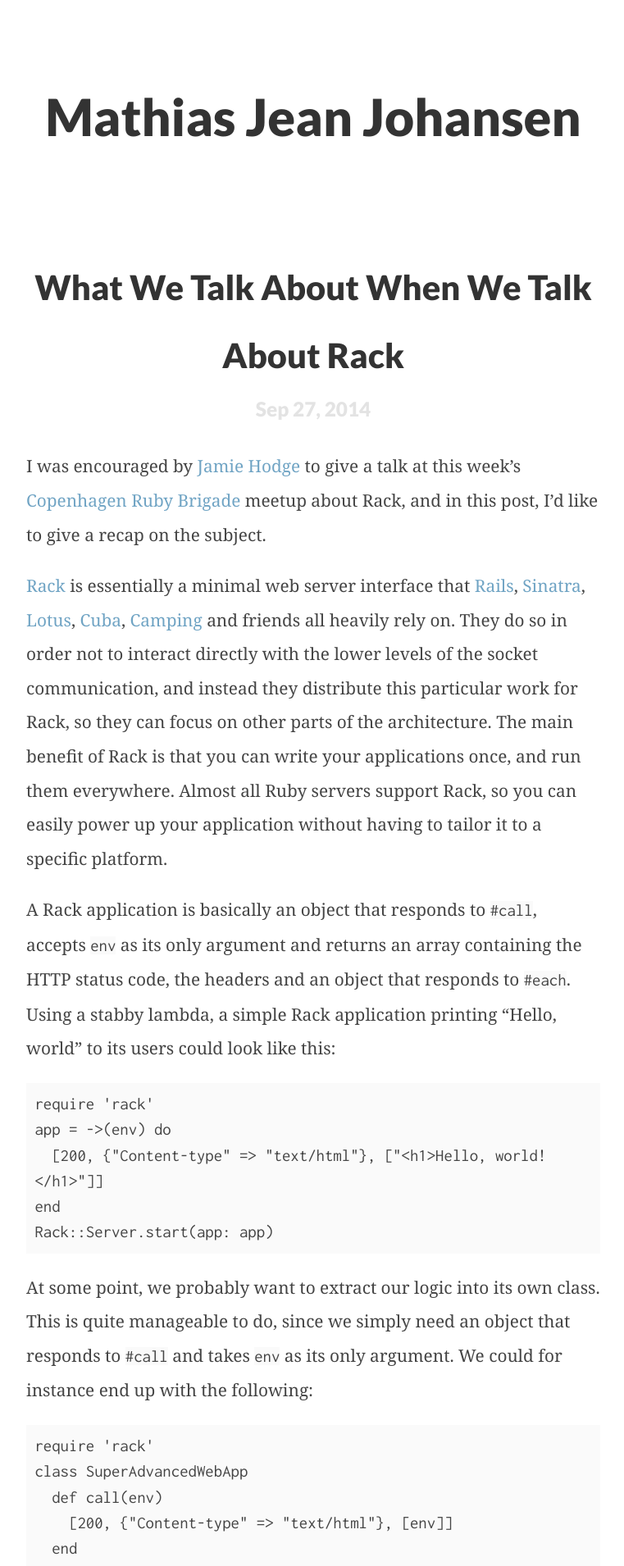
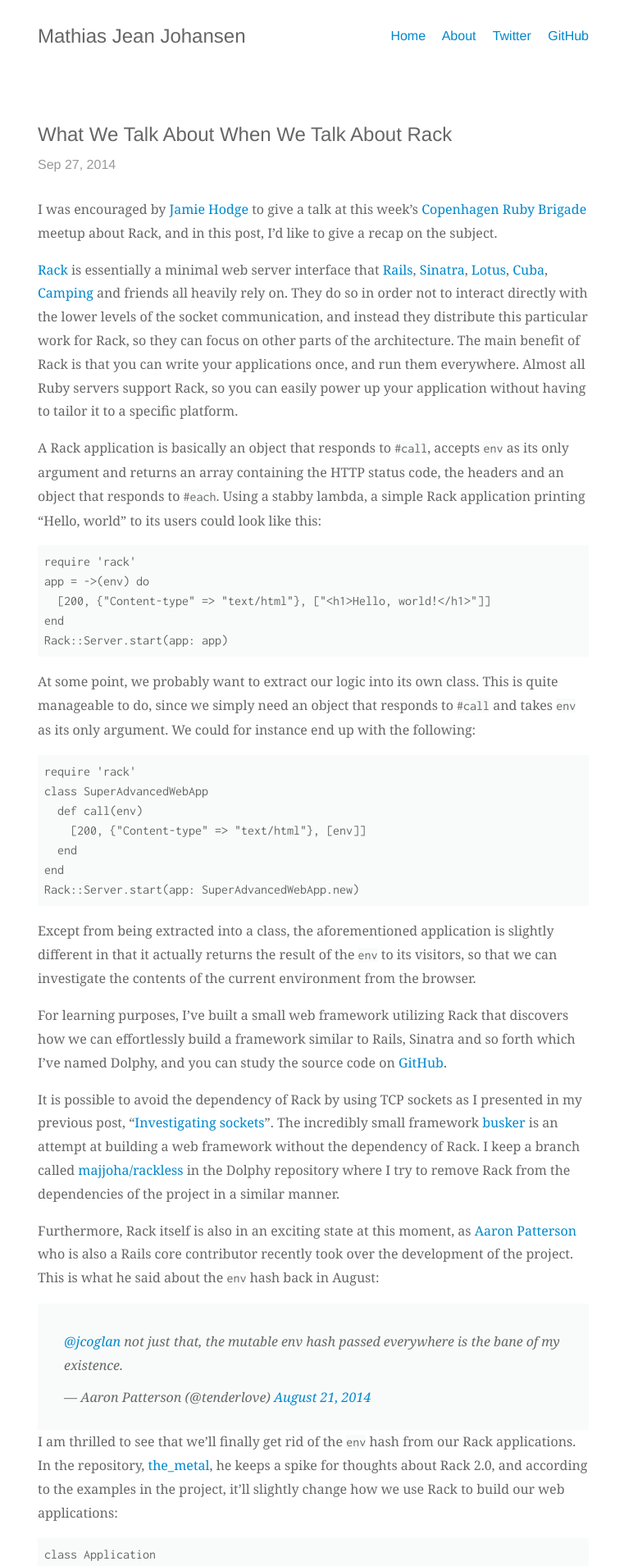
Before and after one commit to majjoha/majjoha.github.io, a Jekyll site: the page built from _posts/2014-09-27-what-we-talk-about-when-we-talk-about-rack.md, in a window 1280 px wide. Shown: the top 1910 px of the page at 82% size, without its empty margins (258-1019 px from the left). Built offline with Jekyll 4.4.1, drawn with Linux system fonts in a browser that asks for light colours; nearby versions of some CDN libraries; Markdown is read by kramdown in place of the engine named in the settings; comment, search, counter and statistics services are not loaded; some of the changed text lies outside the part shown.

Commit message:
Update the design of blog.

```diff
--- a/_layouts/default.html
+++ b/_layouts/default.html
@@ -2,24 +2,31 @@
 <html lang="en">
 <head>
   <meta charset="UTF-8">
-  <title>{{ site.name }}</title>
-  <meta name="description" content="Gazing at Darwin is the personal blog of Mathias Jean Johansen.">
+  <title>{{ page.title }}</title>
+  <meta name="description" content="Mathias Jean Johansen is a Danish software engineer.">
   <meta name="viewport" content="width=device-width; initial-scale=0.5; maximum-scale=1.0;">
   <link rel="shortcut icon" href="/favicon.ico">
+  <link rel="stylesheet" href="https://cdnjs.cloudflare.com/ajax/libs/meyer-reset/2.0/reset.min.css">
+  <link rel="stylesheet" href="http://fonts.googleapis.com/css?family=Inconsolata">
   <link rel="stylesheet" href="/css/stylesheet.css">
+  <script type="text/javascript" src="http://google-code-prettify.googlecode.com/svn/trunk/src/prettify.js"></script>
   <link rel="alternate" type="application/rss+xml" title="RSS" href="/feed.xml">
-  <script type="text/javascript" src="http://google-code-prettify.googlecode.com/svn/trunk/src/prettify.js"></script>
-  <script type="text/javascript" src="http://cdn.mathjax.org/mathjax/latest/MathJax.js?config=TeX-AMS-MML_HTMLorMML"></script>
 </head>
 <body onload="prettyPrint()">
-
-  <div class="container">
-    <h1><a href="/">{{ site.name }}</a></h1>
-    <ul class="posts">
-    {{ content }}
-    </ul>
-  </div>
-
+  <main>
+    <header>
+      <h1>Mathias Jean Johansen</h1>
+      <nav>
+        <a href="/">Home</a>
+        <a href="/about">About</a>
+        <a href="https://twitter.com/majjoha">Twitter</a>
+        <a href="https://github.com/majjoha">GitHub</a>
+      </nav>
+    </header>
+    <section>
+      {{ content }}
+    </section>
+  </main>
 <script type="text/javascript">
 var _gaq = _gaq || [];
 _gaq.push(['_setAccount', 'UA-35562833-1']);
--- a/_layouts/post.html
+++ b/_layouts/post.html
@@ -2,10 +2,7 @@
 layout: default
 ---
 
-  <li class="post">
-    <h2><a href="{{ page.url }}">{{ page.title }}</a></h2>
-    <h3 class="date">{{ page.date | date: "%b %-d, %Y" }}</h3>
-    {{ content }}
-    <p>&nbsp;</p>
-    <p>You should follow me on Twitter <a href="http://twitter.com/majjoha">here</a>.</p>
-  </li>
+<h1>{{ page.title }}</h1>
+<time datetime="{{ page.date }}">{{ page.date | date: "%b %d, %Y" }}</time>
+
+{{ content }}
--- a/css/stylesheet.scss
+++ b/css/stylesheet.scss
@@ -1,106 +1,158 @@
 ---
 ---
 
-@import url(http://fonts.googleapis.com/css?family=Open+Sans:300,700);
-@import url(http://fonts.googleapis.com/css?family=Noto+Serif:400,700);
-@import url(http://fonts.googleapis.com/css?family=Inconsolata);
-@import url(http://fonts.googleapis.com/css?family=Lato:900);
-
-$blue: #70a4c4;
+$serif: "Georgia", "Times New Roman", serif;
+$sans-serif: "HelveticaNeue-Light", "Helvetica Neue", Arial, sans-serif;
+$main-bg: #FFF;
+$main-fg: #666;
+$inline-bg: #F9FAFA;
 
 body {
-  background-color: #fff;
-  font-family: "Noto Serif", serif;
-  font-size: 1.3em;
-  line-height: 2;
-  margin: 2% auto;
-  color: #444;
+  background: $main-bg;
+  color: $main-fg;
+  font-family: $serif;
 }
 
-h1, h2, h3, h4 {
-  font-family: "Lato", sans-serif;
-  font-weight: 900;
-  text-align: center;
+header, time, h1, h2, h3, h4, h5, h6 {
+  font-family: $sans-serif;
 }
 
-h1 {
-  font-size: 3em;
+p {
+  line-height: 1.8;
+  margin: auto auto 1rem auto;
 }
 
-h1 a {
-  border-bottom: none;
+a {
+  color: #08c;
+  text-decoration: none;
 }
 
-h2 {
-  font-size: 2em;
-  margin: 1em 0 0 0;
+a:hover {
+  text-decoration: underline;
 }
 
-h2 a {
-  border-bottom: none;
+time {
+  display: inline-block;
+  margin-bottom: 2rem;
+  color: #999;
+}
+
+main {
+  max-width: 42rem;
+  margin: 1rem auto;
+  padding: 1rem;
+}
+
+section {
+  margin-top: 5rem;
+
+  h1 {
+  font-size: 1.5rem;
+  margin: 1rem auto;
+  }
+}
+
+article {
+  display: flex;
+  width: 100%;
+
+  h1 {
+    font-size: 1rem;
+    margin: 0.5rem auto;
+    flex: 2;
+    color: #0277BD;
+  }
+
+  time {
+    flex: 1;
+    align-self: center;
+    margin: 0;
+
+    text-align: right;
+  }
+}
+
+header {
+  display: flex;
+  padding-bottom: 1rem;
+
+  h1 {
+    flex: 1;
+    font-size: 1.5rem;
+    font-weight: 200;
   }
 
   nav {
-  text-align: left;
+    flex: 1;
+    align-self: center;
+    text-align: right;
+
+    a {
+      &:not(:last-child) {
+        margin-right: 1rem;
+      }
+    }
+  }
 }
 
-.date {
-  color: #e3e3e3;
-  margin: 0 0 1em 0;
+
+ul {
+  margin: 1rem;
+  list-style-type: disc;
+  list-style-position: inside;
 }
 
-a {
-  color: #333;
-  text-decoration: none;
+ol {
+  list-style-type: decimal;
+  list-style-position: inside;
 }
 
-hr {
-  border-bottom: 0px solid transparent;
-  border-top: 1px solid #eee;
-  margin: 1em 0 1em 0;
+ul ul, ol ul {
+  list-style-type: circle;
+  list-style-position: inside;
+  margin-left: 15px;
+}
+
+ol ol, ul ol {
+  list-style-type: lower-latin;
+  list-style-position: inside;
+  margin-left: 15px;
+}
+
+li {
+  line-height: 1.8;
+  display: list-item;
 }
 
 blockquote {
-  border-left: 5px solid #ccc;
-  margin-left: 0;
-  padding-left: 1em;
+  background: $inline-bg;
+  padding: 2rem;
+  font-style: italic;
+
+  em:before {
+    content: "\2014";
   }
 
-ul li {
-  list-style-type: lower-alpha;
+  em {
+    font-family: $sans-serif;
+    font-style: normal;
+    padding-top: 1rem;
+    display: block;
+  }
+}
+
+img {
+  max-width: 100%;
+  height: auto;
 }
 
 code {
   font-family: "Inconsolata", "Menlo", monospace;
-  background-color: #fafafa;
+  background-color: $inline-bg;
 }
 
-.container {
-  max-width: 700px;
-  margin: 2% auto;
-  padding: 1% 2%;
-}
-
-.posts {
-  margin: 0;
-  padding: 0;
-
-  p a {
-    color: $blue;
-    &:hover {
-      color: darken($blue, 10%);
-    }
-  }
-}
-
-.post {
-  list-style-type: none;
-  margin: 5em 0 5em 0;
-}
-
-img {
-  width: 100%;
-  height: auto;
+pre {
+  margin: 1rem auto;
 }
 
 /* Priting code prettier, modified Sunburst theme by David Leibovic */
@@ -121,7 +173,7 @@
 
 pre.prettyprint, code.prettyprint {
   font-family: "Inconsolata", "Menlo", monospace;
-  background-color: #fafafa;
+  background: $inline-bg;
 }
 
 /* Specify class=linenums on a pre to get line numbering */
@@ -162,10 +214,3 @@
   .dec, .var { color: #606; }  /* a declaration; a variable name */
   .fun { color: #445E50; }  /* a function name */
 }
-
-@media only screen and (min-device-width : 320px) and (max-device-width : 480px) {
-  .container {
-    width: 80%;
-    padding: 0;
-  }
-}
```
Also changed, not shown: 404.html (+3 -8 lines), index.html (+5 -5 lines). Lines whose indentation alone changed are shown as unchanged.
